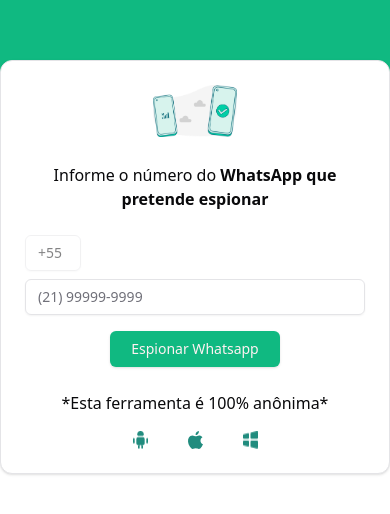
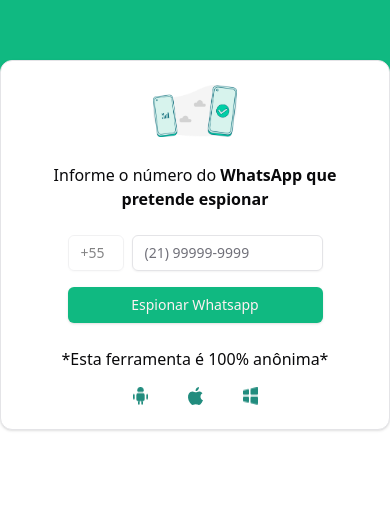
Before and after one commit to Giosimar-dev/testsp, a React (Vite) app: page /start_fb in a window 390 px wide. Shown: the top 514 px of the page. Built offline with nearby package versions, Linux system fonts and the light colour scheme.

Commit message:
first commit

```diff
--- a/src/pages/Start_fb.tsx
+++ b/src/pages/Start_fb.tsx
@@ -20,7 +20,7 @@
               <form>
                 <div className="grid w-full items-center gap-4">
                   <div className="flex flex-col space-y-1.5">
-                    <div className="flex flex-col md:flex-row gap-2 w-full md:w-2/4 m-auto">
+                    <div className="flex gap-2 w-3/4 m-auto">
                       <Input defaultValue="+55" className="w-14" disabled />
                       <MaskedInput
                         className="flex h-9 w-full rounded-md border border-input bg-transparent px-3 py-1 text-sm shadow-sm transition-colors file:border-0 file:bg-transparent file:text-sm file:font-medium placeholder:text-muted-foreground focus-visible:outline-none focus-visible:ring-1 focus-visible:ring-ring disabled:cursor-not-allowed disabled:opacity-50"
@@ -30,7 +30,7 @@
                       />
                     </div>
                   </div>
-                  <Button className="bg-emerald-500 hover:bg-emerald-500 w-2/4 m-auto">Espionar Whatsapp</Button>
+                  <Button className="bg-emerald-500 hover:bg-emerald-500 w-3/4 m-auto">Espionar Whatsapp</Button>
                 </div>
               </form>
             </CardContent>
```
